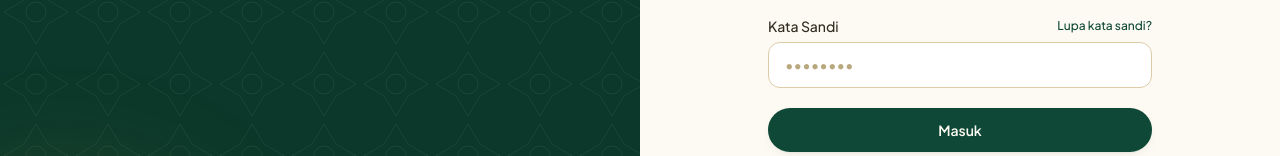
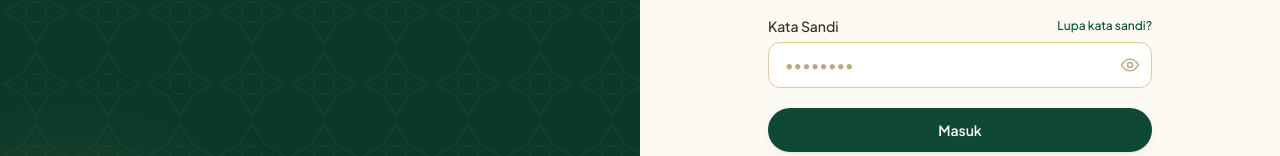
Before and after one commit to nurulsetyani/sakeenahacademy, a Next.js app: page /login in a window 1280 px wide. Shown: the part 384-540 px from the top of the page. Built offline with nearby package versions, Linux system fonts and the light colour scheme.

Commit message:
Add show/hide toggle to password fields
New reusable PasswordInput component (eye icon toggle) used across
login, register, and reset-password forms.

```diff
--- a/app/(auth)/login/page.tsx
+++ b/app/(auth)/login/page.tsx
@@ -4,6 +4,7 @@ import { Suspense, useState } from "react";
 import Link from "next/link";
 import { useRouter, useSearchParams } from "next/navigation";
 import { createClient } from "@/lib/supabase/client";
+import { PasswordInput } from "@/components/ui/password-input";
 
 export default function LoginPage() {
   return (
@@ -67,9 +68,8 @@ function LoginForm() {
               Lupa kata sandi?
             </Link>
           </div>
-          <input
+          <PasswordInput
             id="password"
-            type="password"
             required
             value={password}
             onChange={(e) => setPassword(e.target.value)}
--- a/app/(auth)/register/page.tsx
+++ b/app/(auth)/register/page.tsx
@@ -4,6 +4,7 @@ import { useState } from "react";
 import Link from "next/link";
 import { createClient } from "@/lib/supabase/client";
 import { normalizePhone, isValidIndonesianPhone } from "@/lib/phone";
+import { PasswordInput } from "@/components/ui/password-input";
 
 export default function RegisterPage() {
   const [fullName, setFullName] = useState("");
@@ -86,7 +87,7 @@ export default function RegisterPage() {
 
         <div>
           <label htmlFor="password" className="field-label">Kata Sandi</label>
-          <input id="password" type="password" required minLength={8} value={password} onChange={(e) => setPassword(e.target.value)} className="field-input" placeholder="Minimal 8 karakter" />
+          <PasswordInput id="password" required minLength={8} value={password} onChange={(e) => setPassword(e.target.value)} className="field-input" placeholder="Minimal 8 karakter" />
         </div>
 
         <div>
--- a/app/reset-password/page.tsx
+++ b/app/reset-password/page.tsx
@@ -4,6 +4,7 @@ import { useState } from "react";
 import Link from "next/link";
 import { useRouter } from "next/navigation";
 import { createClient } from "@/lib/supabase/client";
+import { PasswordInput } from "@/components/ui/password-input";
 
 export default function ResetPasswordPage() {
   const router = useRouter();
@@ -39,7 +40,7 @@ export default function ResetPasswordPage() {
         <form onSubmit={handleSubmit} className="mt-8 space-y-5">
           <div>
             <label htmlFor="password" className="field-label">Kata Sandi Baru</label>
-            <input id="password" type="password" required minLength={8} value={password} onChange={(e) => setPassword(e.target.value)} className="field-input" placeholder="Minimal 8 karakter" />
+            <PasswordInput id="password" required minLength={8} value={password} onChange={(e) => setPassword(e.target.value)} className="field-input" placeholder="Minimal 8 karakter" />
           </div>
 
           {error && <p className="rounded-lg bg-red-50 px-4 py-2.5 text-sm text-red-700">{error}</p>}
--- /dev/null
+++ b/components/ui/password-input.tsx
@@ -0,0 +1,38 @@
+"use client";
+
+import { useState, type InputHTMLAttributes } from "react";
+
+function EyeIcon() {
+  return (
+    <svg viewBox="0 0 24 24" fill="none" stroke="currentColor" strokeWidth="1.7" strokeLinecap="round" strokeLinejoin="round" className="h-5 w-5">
+      <path d="M2 12s3.5-7 10-7 10 7 10 7-3.5 7-10 7-10-7-10-7Z" />
+      <circle cx="12" cy="12" r="3" />
+    </svg>
+  );
+}
+
+function EyeOffIcon() {
+  return (
+    <svg viewBox="0 0 24 24" fill="none" stroke="currentColor" strokeWidth="1.7" strokeLinecap="round" strokeLinejoin="round" className="h-5 w-5">
+      <path d="M3 3l18 18M10.6 10.6a3 3 0 0 0 4.24 4.24M9.88 4.24A10.6 10.6 0 0 1 12 4c6.5 0 10 7 10 7a15.6 15.6 0 0 1-3.06 4.2M6.6 6.6C4.13 8.1 2 11 2 11s3.5 7 10 7a10 10 0 0 0 3.4-.6" />
+    </svg>
+  );
+}
+
+export function PasswordInput(props: InputHTMLAttributes<HTMLInputElement>) {
+  const [visible, setVisible] = useState(false);
+
+  return (
+    <div className="relative">
+      <input {...props} type={visible ? "text" : "password"} className={`${props.className ?? ""} pr-11`} />
+      <button
+        type="button"
+        onClick={() => setVisible((v) => !v)}
+        aria-label={visible ? "Sembunyikan kata sandi" : "Tampilkan kata sandi"}
+        className="absolute inset-y-0 right-0 flex items-center px-3 text-parchment-400 transition-colors hover:text-parchment-600 focus-visible:text-brand-700"
+      >
+        {visible ? <EyeOffIcon /> : <EyeIcon />}
+      </button>
+    </div>
+  );
+}
```
